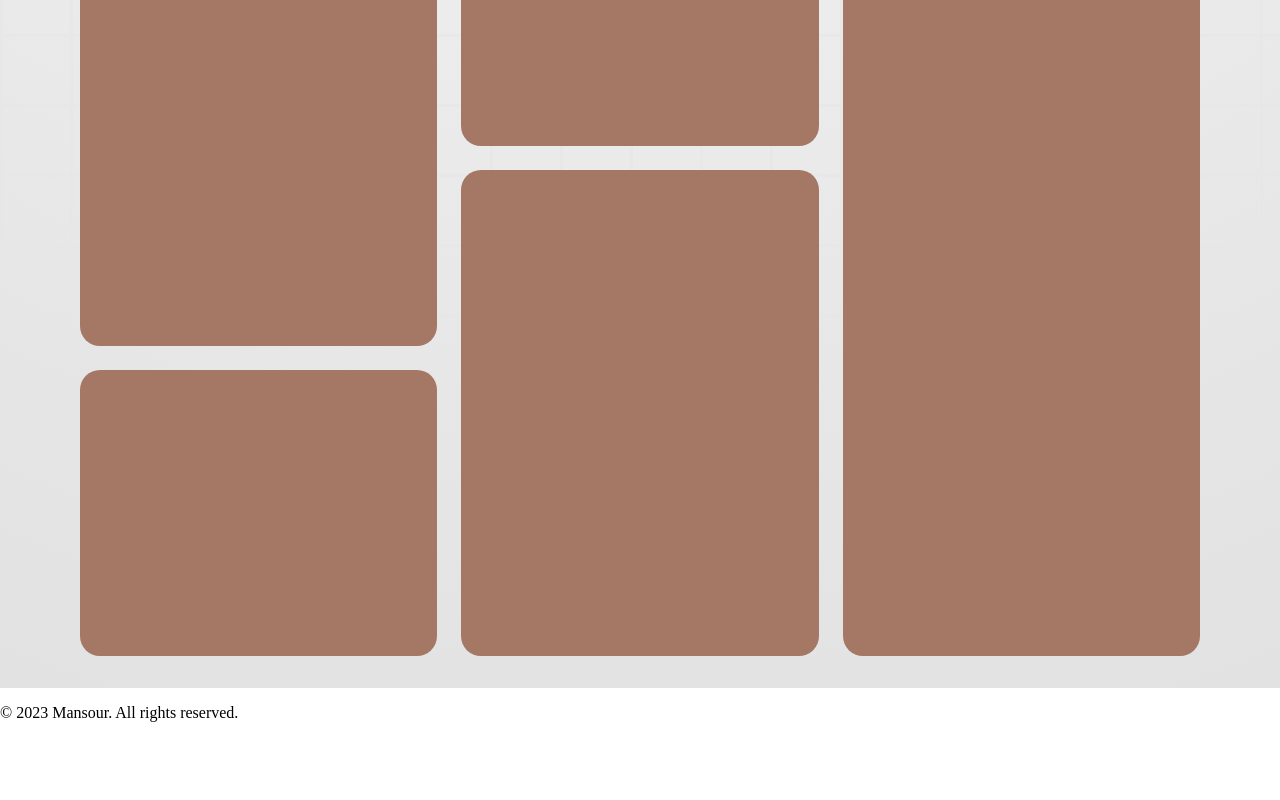
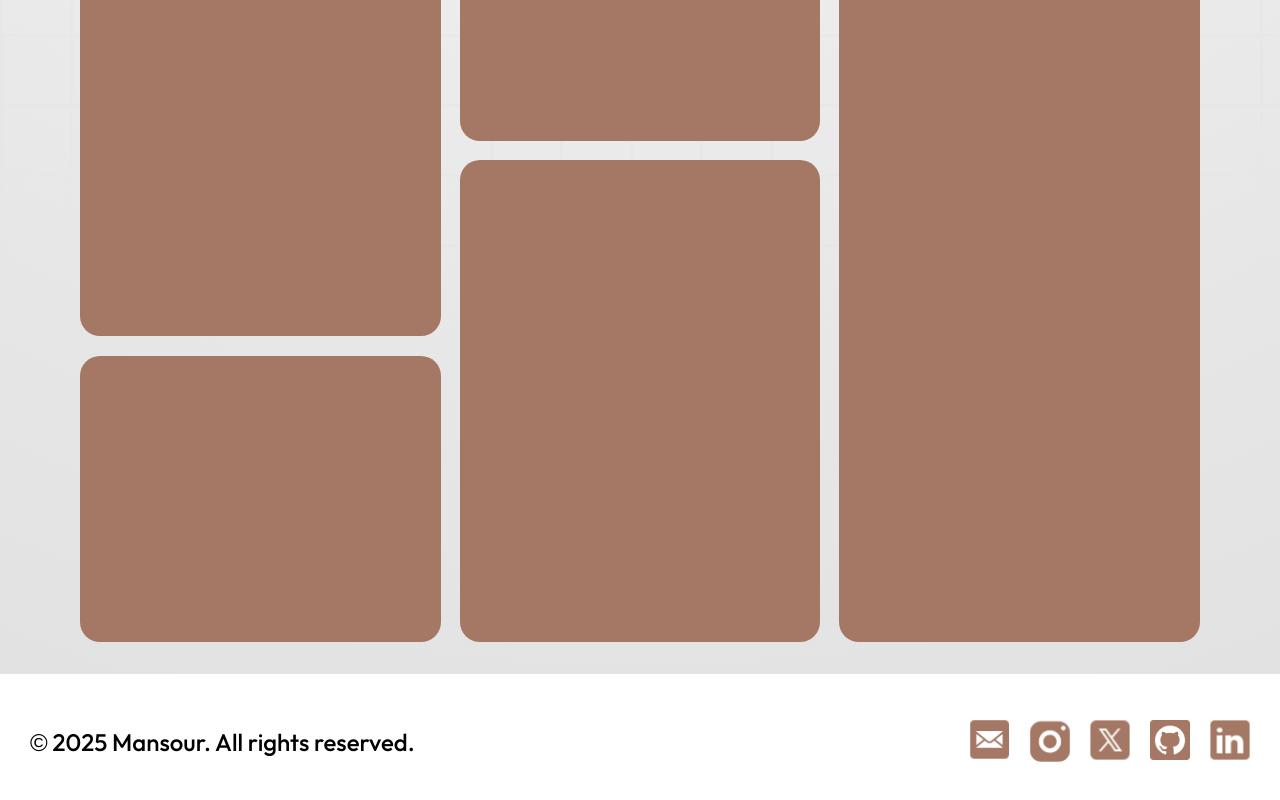
Before and after one commit to mansulol/my-portfolio, a React (Vite) app: page /my-portfolio/projects in a window 1280 px wide. Shown: the part 946-1746 px from the top of the page. Before the commit the page ends 1684 px from the top, so only its background shows below. Built offline with nearby package versions, Linux system fonts and the light colour scheme.

Commit message:
footer, vite path and project page updated

```diff
--- a/src/components/footer/Footer.scss
+++ b/src/components/footer/Footer.scss
@@ -1 +1,36 @@
 @import "/src/styles/global.scss";
+
+#footer {
+    width: 100%;
+    color: var(--color-text-light);
+    text-align: center;
+    display: flex;
+    justify-content: center;
+    align-items: center;
+
+    .footer-content {
+        width: 100%;
+        display: flex;
+        justify-content: space-between;
+        align-items: center;
+        margin: 0 30px;
+
+        .wrapper-footer-title-copyright .footer-text-copyright {
+            @include font-h5-regular(var(--color-text-light));
+        }
+
+        .container-footer-links{
+            display: flex;
+            gap: 20px;
+
+            a {
+                color: var(--color-text-light);
+                text-decoration: none;
+
+                &:hover {
+                    text-decoration: underline;
+                }
+            }
+        }
+    }
+}
--- a/src/components/footer/Footer.tsx
+++ b/src/components/footer/Footer.tsx
@@ -1,11 +1,52 @@
+// Packages
+import { Link } from "react-router-dom";
+
+// Icons
+import emailFilledIcon from '@assets/icons/email-filled.svg'
+import instagramIcon from '@assets/icons/instagram-filled.svg'
+import twitterIcon from '@assets/icons/x_twitter-filled.svg'
+import githubIcon from '@assets/icons/github-filled.svg'
+import linkedinIcon from '@assets/icons/linkedin-filled.svg'
+
+// Styles
 import "./Footer.scss"
 
 export default function Footer() {
+
+   const currentYear: number = new Date().getFullYear();
+
+   // Social media links
+   const emailAddress: string = "mansour.lolo.04@gmail.com"
+   const instagramLink: string = "#"
+   const twitterLink: string = "#"
+   const githubLink: string = "https://github.com/mansulol"
+   const linkedinLink: string = "https://www.linkedin.com/in/mansour-lo-lo-722204332/"
+
    return (
       <footer id="footer">
-         <div className="footer-content">
-            <p>&copy; 2023 Mansour. All rights reserved.</p>
-         </div>
+         <section className="footer-content">
+            <div className="wrapper-footer-title-copyright">
+            <h6 className="footer-text-copyright" >&copy; {currentYear} Mansour. All rights reserved.</h6>
+            </div>
+
+            <div className="container-footer-links">
+               <Link to={`mailto:${emailAddress}`}>
+                  <img src={emailFilledIcon} alt="Email Icon" />
+               </Link>
+               <Link to={instagramLink}>
+                  <img src={instagramIcon} alt="Instagram Icon" />
+               </Link>
+               <Link to={twitterLink}>
+                  <img src={twitterIcon} alt="Twitter Icon" />
+               </Link>
+               <Link to={githubLink}>
+                  <img src={githubIcon} alt="Github Icon" />
+               </Link>
+               <Link to={linkedinLink}>
+                  <img src={linkedinIcon} alt="Email Icon" />
+               </Link>
+            </div>
+         </section>
       </footer>
    )
 }
--- a/src/components/myInfo/MyInfo.tsx
+++ b/src/components/myInfo/MyInfo.tsx
@@ -1,4 +1,4 @@
-// Components
+// Packages
 import { Link } from "react-router-dom"
 import routes from "@services/appRoutes.service"
 
@@ -24,7 +24,7 @@ export default function MyInfo() {
             </article>
             <Link className="more-about-me-container" to={ routes.about.route } >
                <h3 className="text-more-about-me-title">
-                  About Me
+                  About Met=
                </h3>
                <img src="https://cdn-icons-png.flaticon.com/512/6941/6941884.png " alt="Img top left arrow" />
 
--- a/src/pages/projects/Projects.scss
+++ b/src/pages/projects/Projects.scss
@@ -38,7 +38,7 @@
             display: grid;
             grid-template-columns: repeat(3, 1fr);
             grid-template-rows: 430px 286px 176px 286px;
-            gap: 1.5rem;
+            gap: 1.2rem;
             margin: 2rem 5rem;
 
             .bento-grid{
--- a/src/styles/typography.scss
+++ b/src/styles/typography.scss
@@ -109,7 +109,7 @@ sans-serif;
 @mixin font-h5-regular($fontcolor: var(--color-text)) {
    font-family: $font-primary; // Outfit
    font-size: $font-size-H5;
-   font-weight: 400; // Outfit Regular
+   font-weight: 500; // Outfit Regular
    color: $fontcolor;
 }
 
--- a/tsconfig.app.json
+++ b/tsconfig.app.json
@@ -29,6 +29,7 @@
       "@components/*": ["components/*"],
       "@utils/*": ["utils/*"],
       "@services/*": ["services/*"],
+      "@assets/*": ["assets/*"],
       "@styles/*": ["styles/*"],
       "@/*": ["./*"],
     }
```
